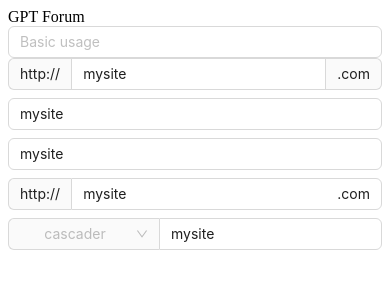
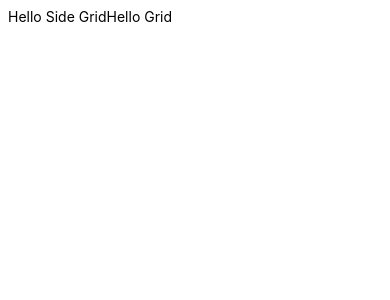
Before and after one commit to Zohaad97/gpt-forum-public, a Next.js app: page / in a window 390 px wide. Shown: the top 300 px of the page. Built offline with nearby package versions, Linux system fonts and the light colour scheme.

Commit message:
Added components for responsive grid

```diff
--- /dev/null
+++ b/src/components/responsive_grid.tsx
@@ -0,0 +1,29 @@
+import { Col, Row } from "antd";
+import React from "react";
+
+type Size = {
+    sm: number,
+    md: number,
+    lg: number,
+    xl: number,
+    xxl: number
+}
+
+type ResponsiveGridCols = {
+    size: Size,
+    component?: JSX.Element
+}
+
+type ResponsiveGridType = {
+    cols: ResponsiveGridCols[]
+}
+
+export const ResponsiveGrid: React.FC<ResponsiveGridType> = ({ cols }) => {
+    return <Row>
+        {cols.map(({ size, component }, index) => {
+            return <Col key={`column-${index}`} {...size}>
+                {component}
+            </Col>
+        })}
+    </Row>
+}
--- /dev/null
+++ b/src/layouts/user_view.tsx
@@ -0,0 +1,17 @@
+import React from "react"
+import { ResponsiveGrid } from "@/components/responsive_grid";
+
+export const UserView: React.FC = () => {
+    return <div>
+        <ResponsiveGrid cols={[
+            {
+                size: { sm: 0, md: 6 , lg: 5, xl: 12, xxl: 12 },
+                component: <div>Hello Side Grid</div>
+            },
+            {
+                size: { sm: 24, md: 18, lg: 5, xl: 12, xxl: 12 },
+                component: <div>Hello Grid</div>
+            },
+        ]} />
+    </div>
+}
--- a/src/pages/index.tsx
+++ b/src/pages/index.tsx
@@ -1,22 +1,11 @@
 import React from 'react';
-import { Cascader, Input, Space } from 'antd';
+import { UserView } from '@/layouts/user_view';
 
 export default function Home() {
 
   return (
     <>
-      <div>GPT Forum</div>
-      <Input placeholder="Basic usage" />
-      <Space direction="vertical">
-        <Input addonBefore="http://" addonAfter=".com" defaultValue="mysite" />
-        <Input defaultValue="mysite" />
-        <Input defaultValue="mysite" />
-        <Input addonBefore="http://" suffix=".com" defaultValue="mysite" />
-        <Input
-          addonBefore={<Cascader placeholder="cascader" style={{ width: 150 }} />}
-          defaultValue="mysite"
-        />
-      </Space>
+    <UserView />
     </>
   );
 }
```
